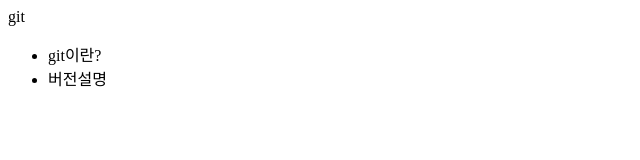
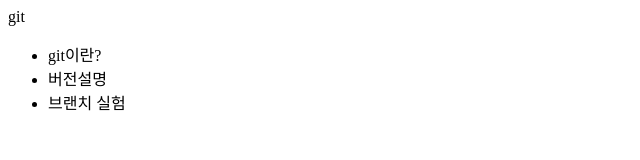
Before and after one commit to eomji-kim/opentutorials_egoing, a plain HTML site: page index.html in a window 1280 px wide. Shown: the whole page, without its empty margins (0-640 px from the left). Drawn offline with Linux system fonts and the light colour scheme.

Commit message:
브랜치 실험 추가

```diff
--- a/index.html
+++ b/index.html
@@ -11,6 +11,7 @@
   <ul>
     <li>git이란?</li>
     <li>버전설명</li>
+    <li>브랜치 실험</li>
   </ul>
 </body>
 </html>
```
